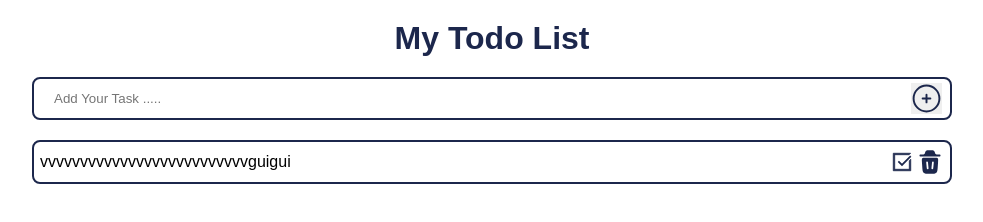
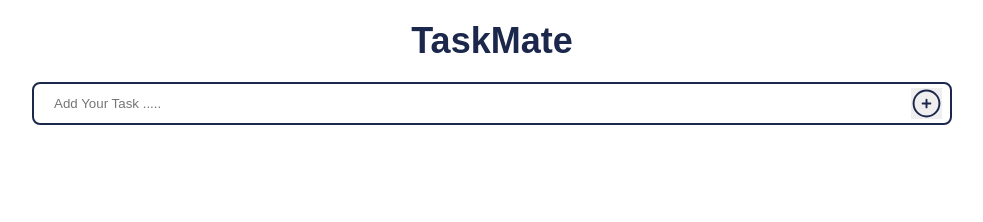
Before and after one commit to httpsvishal/todolist, a plain HTML site: page index.html in a window 1280 px wide. Shown: the whole page, without its empty margins (148-1131 px from the left). Drawn offline with Linux system fonts and the light colour scheme.

```diff
--- a/index.html
+++ b/index.html
@@ -8,19 +8,12 @@
 </head>
 <body>
     <main>
-        <h1>My Todo List</h1>
+        <h1>TaskMate</h1>
         <form id="todo-form">
             <input type="text" id="new-task-title" placeholder="Add Your Task ....." required>
             <button class="task-submit-button"><img src="./assets/add-logo.svg" alt=""></button>
         </form>
         <ul id="all-tasks">
-            <li>
-                <span class="task-title">vvvvvvvvvvvvvvvvvvvvvvvvvvguigui</span>
-                <img src="./assets/checked-logo.svg" id="status-button" alt="">
-                <img src="./assets/delete-logo.svg" id="remove-button" alt="">
-            </li>
-
-
 
         </ul>
     </main>
--- a/style.css
+++ b/style.css
@@ -69,4 +69,5 @@ img:hover{
 }
 h1{
     color: #1C274C;
+    font-size: 36px ;
 }
```
